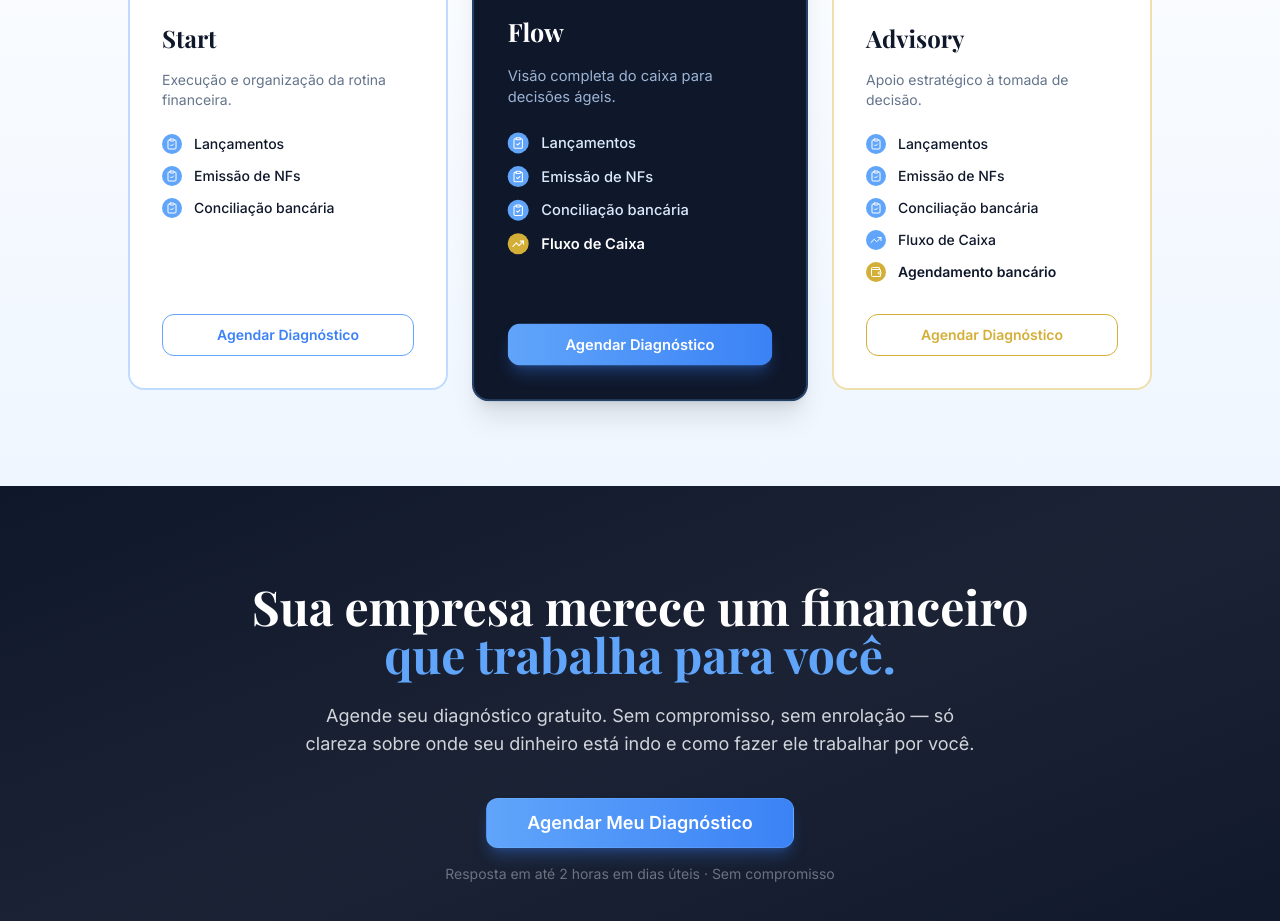
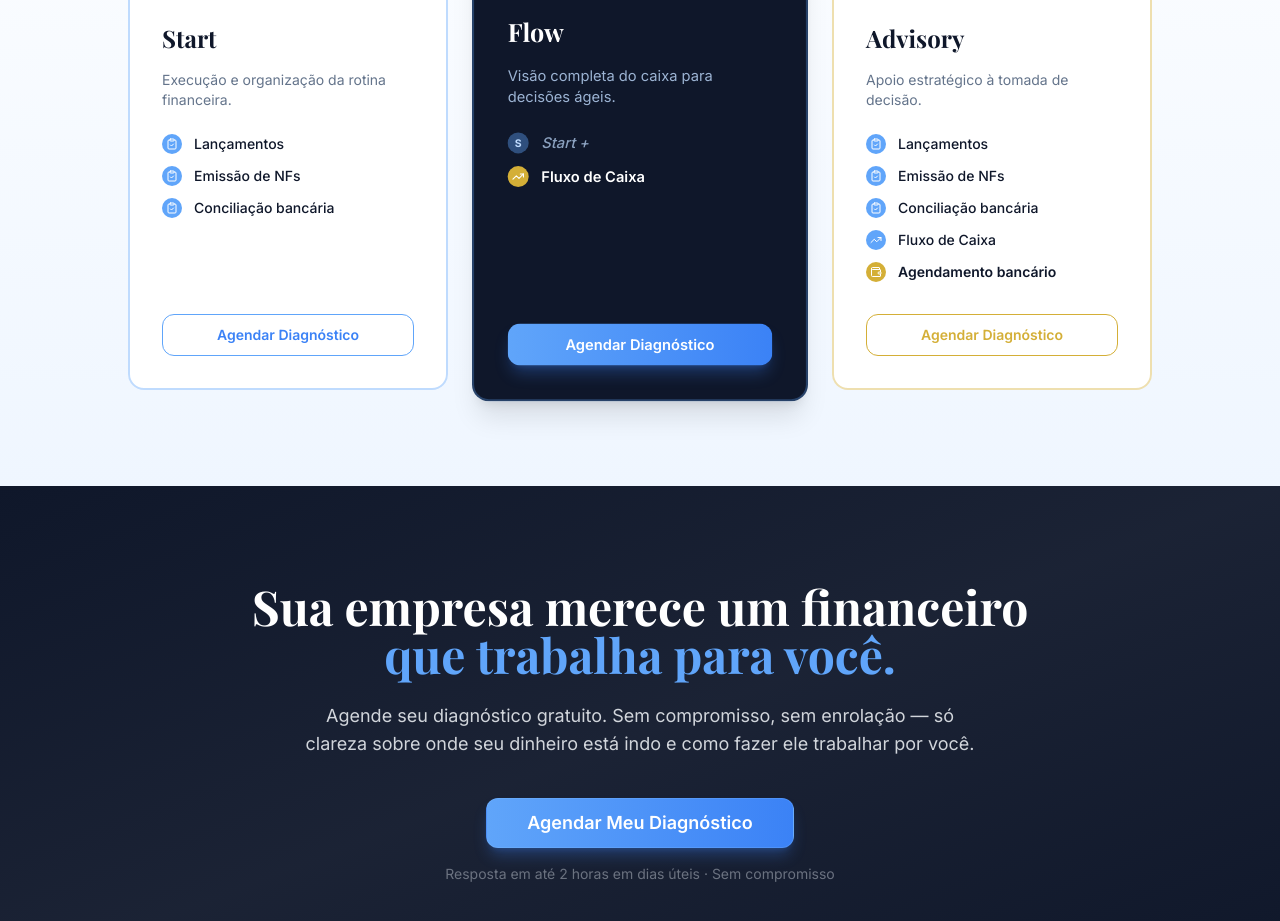
Before and after one commit to vmrauch-sketch/BPO-FINANCEIRO, a React (Vite) app: page / in a window 1280 px wide. Shown: the part 6223-7144 px from the top of the page. Built offline with nearby package versions, Linux system fonts and the light colour scheme.

Commit message:
Consolidated plan flow updates
Co-authored-by: vmrauch-sketch <227260431+vmrauch-sketch@users.noreply.github.com>

```diff
--- a/src/pages/ValoromBPO.tsx
+++ b/src/pages/ValoromBPO.tsx
@@ -567,22 +567,10 @@ const ValoromBPO = () => {
                 <p className="text-sm text-blue-200/80 mb-6">Visão completa do caixa para decisões ágeis.</p>
                 <div className="space-y-3 flex-1">
                   <div className="flex items-center gap-3">
-                    <div className="w-5 h-5 bg-blue-400 rounded-full flex items-center justify-center flex-shrink-0">
-                      <ClipboardCheck className="w-3 h-3 text-white" />
+                    <div className="w-5 h-5 bg-blue-400/40 rounded-full flex items-center justify-center flex-shrink-0">
+                      <span className="text-[10px] text-blue-200 font-bold">S</span>
                     </div>
-                    <span className="text-sm text-blue-100 font-medium">Lançamentos</span>
-                  </div>
-                  <div className="flex items-center gap-3">
-                    <div className="w-5 h-5 bg-blue-400 rounded-full flex items-center justify-center flex-shrink-0">
-                      <ClipboardCheck className="w-3 h-3 text-white" />
-                    </div>
-                    <span className="text-sm text-blue-100 font-medium">Emissão de NFs</span>
-                  </div>
-                  <div className="flex items-center gap-3">
-                    <div className="w-5 h-5 bg-blue-400 rounded-full flex items-center justify-center flex-shrink-0">
-                      <ClipboardCheck className="w-3 h-3 text-white" />
-                    </div>
-                    <span className="text-sm text-blue-100 font-medium">Conciliação bancária</span>
+                    <span className="text-sm text-blue-200/70 font-medium italic">Start +</span>
                   </div>
                   <div className="flex items-center gap-3">
                     <div className="w-5 h-5 bg-[#D4AF37] rounded-full flex items-center justify-center flex-shrink-0">
```
